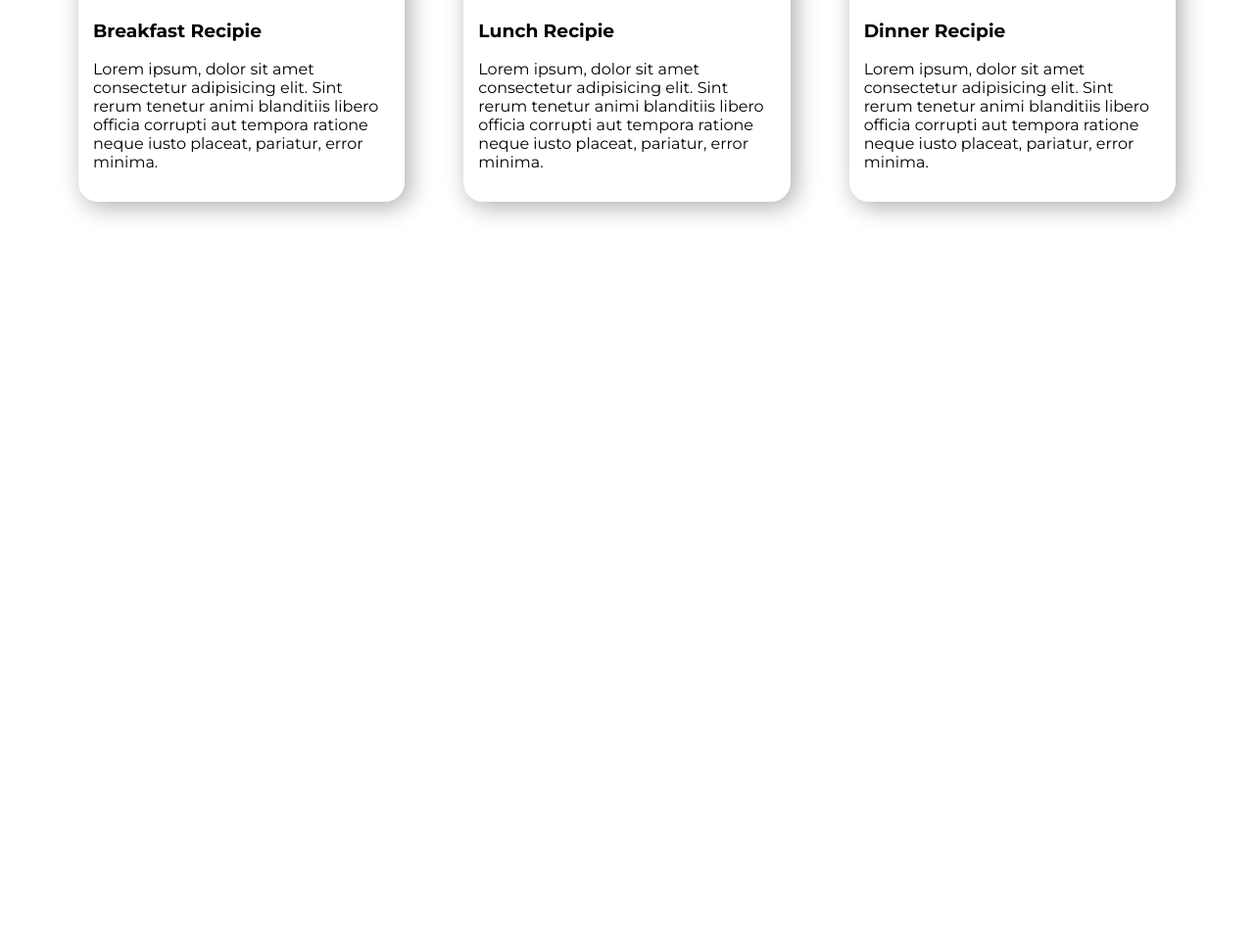
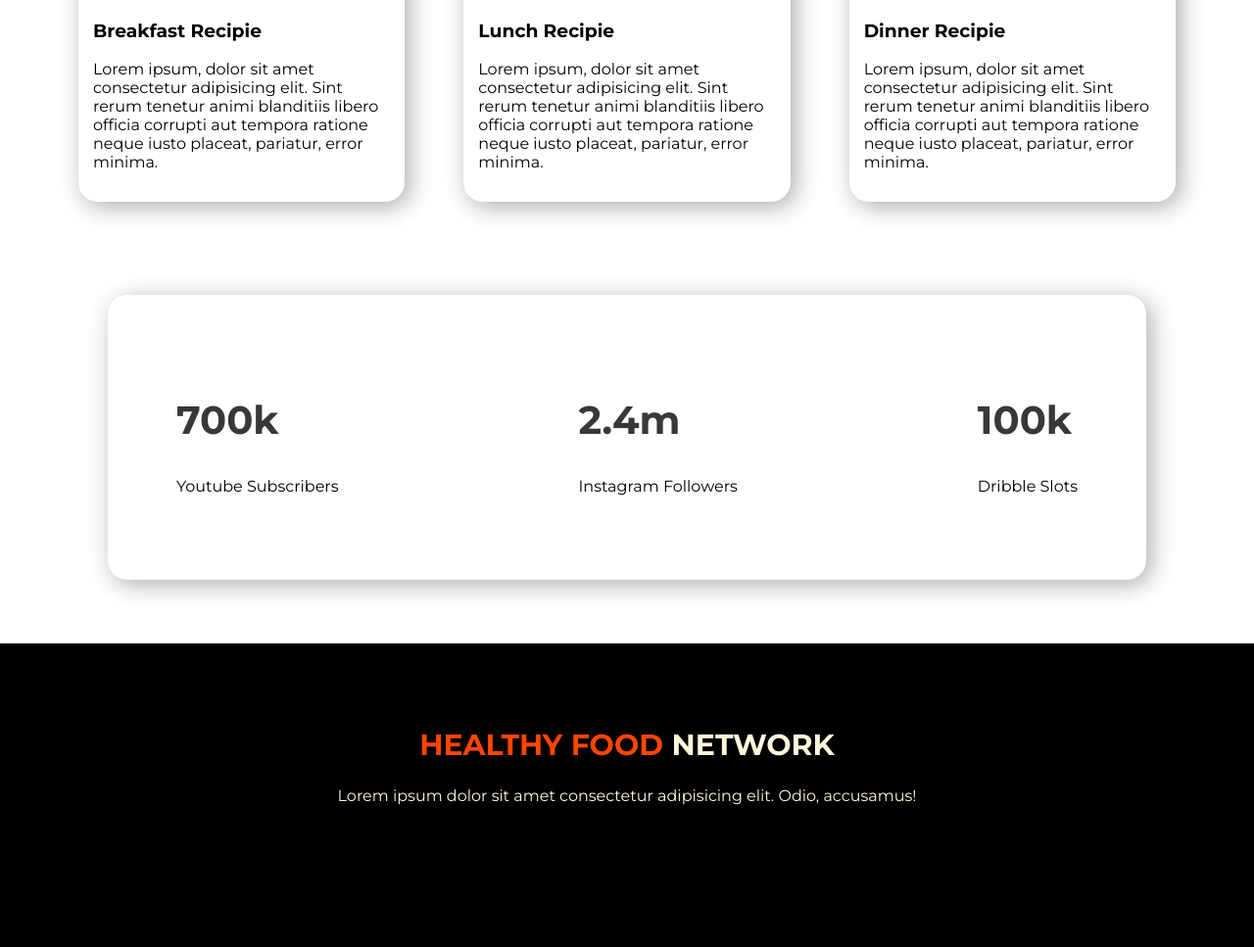
Before and after one commit to Md-FuadHasan/healthy-food, a plain HTML site: page index.html in a window 1280 px wide. Shown: the part 1673-2640 px from the top of the page at 98% size. Before the commit the page ends 1959 px from the top, so only its background shows below. Drawn offline with Linux system fonts and the light colour scheme.

Commit message:
social, footer added

```diff
--- a/index.html
+++ b/index.html
@@ -86,6 +86,28 @@
                 officia corrupti aut tempora ratione neque iusto placeat, pariatur, error minima.</p>
         </div>
     </section>
+    <section class="section-five">
+        <div class="shadhow div">
+            <div>
+                <h1>700k</h1>
+                <p>Youtube Subscribers</p>
+            </div>
+            <div>
+                <h1>2.4m</h1>
+                <p>Instagram Followers</p>
+            </div>
+            <div>
+                <h1>100k</h1>
+                <p>Dribble Slots</p>
+            </div>
+        </div>
+    </section>
+    <footer class="footer">
+        <h2>
+            <span class="orange-text">HEALTHY FOOD</span> NETWORK
+        </h2>
+        <p>Lorem ipsum dolor sit amet consectetur adipisicing elit. Odio, accusamus!</p>
+    </footer>
 </body>
 
 </html>
--- a/style.css
+++ b/style.css
@@ -2,7 +2,6 @@ body{
     font-family: 'Montserrat', sans-serif;
     margin: 0;
 }
-
 h1{
     font-weight: bolder;
     font-size: 40px;
@@ -14,7 +13,6 @@ h2{
 }
 .main-section{
     display: flex;
-
 }
 .section-two{
     display: flex;
@@ -22,23 +20,18 @@ h2{
     background-repeat: no-repeat;
     background-size: 100%;
 }
-
 .orange-text{
     color: orangered;
 }
-
 .half-div{
     width:40%;
     margin-top: 10px;
     margin-left: 30px;
     padding: 40px;
 }
-
 .half-div img{
     width: 90%;
-
 }
-
 .link-button{
     text-decoration: none;
     padding: 10px 20px;
@@ -48,7 +41,6 @@ h2{
     font-weight: bolder;
     box-shadow: 2px 2px 20px rgb(253, 133, 89);
 }
-
 #image{
     width: 60%;
     margin-left: 100px;
@@ -58,17 +50,14 @@ h2{
     padding-left: 20%;
     padding-right: 20%;
 }
-
 .section-four{
     display: flex;
     justify-content: center;
     margin: 50px;
 }
-
 .section-four img{
    width: 95%;
    padding: 7px;
-
 }
 .shadhow{
     box-shadow: 5px 5px 25px rgb(173, 173, 173);
@@ -76,3 +65,22 @@ h2{
     margin: 30px;
     padding: 15px;
 }
+.section-five{
+    margin: 50px;
+    padding: 15px;
+}
+.div {
+    display: flex;
+    width: 80%;
+    padding: 70px;
+    margin: auto;
+    justify-content: space-between;
+}
+.footer{
+    width: 100%;
+    height: 250px;
+    padding-top: 60px;
+    background-color: black;
+    color: cornsilk;
+    text-align: center;
+}
```
